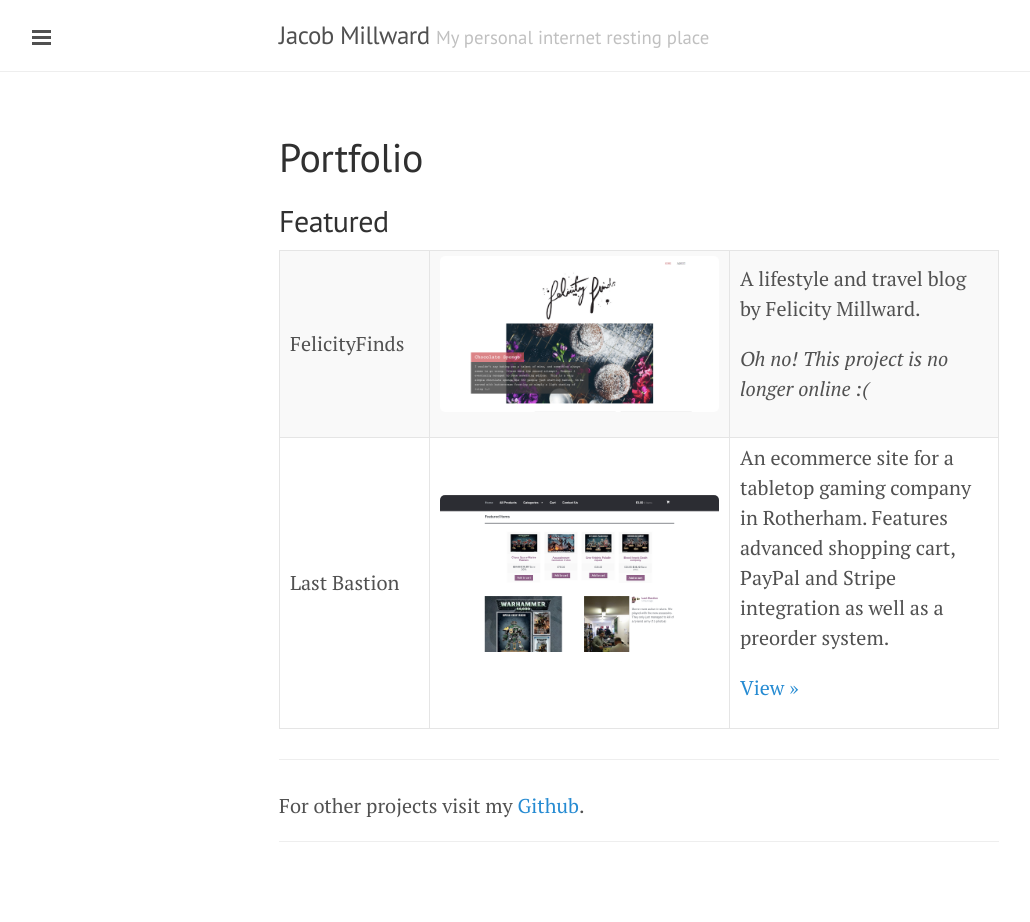
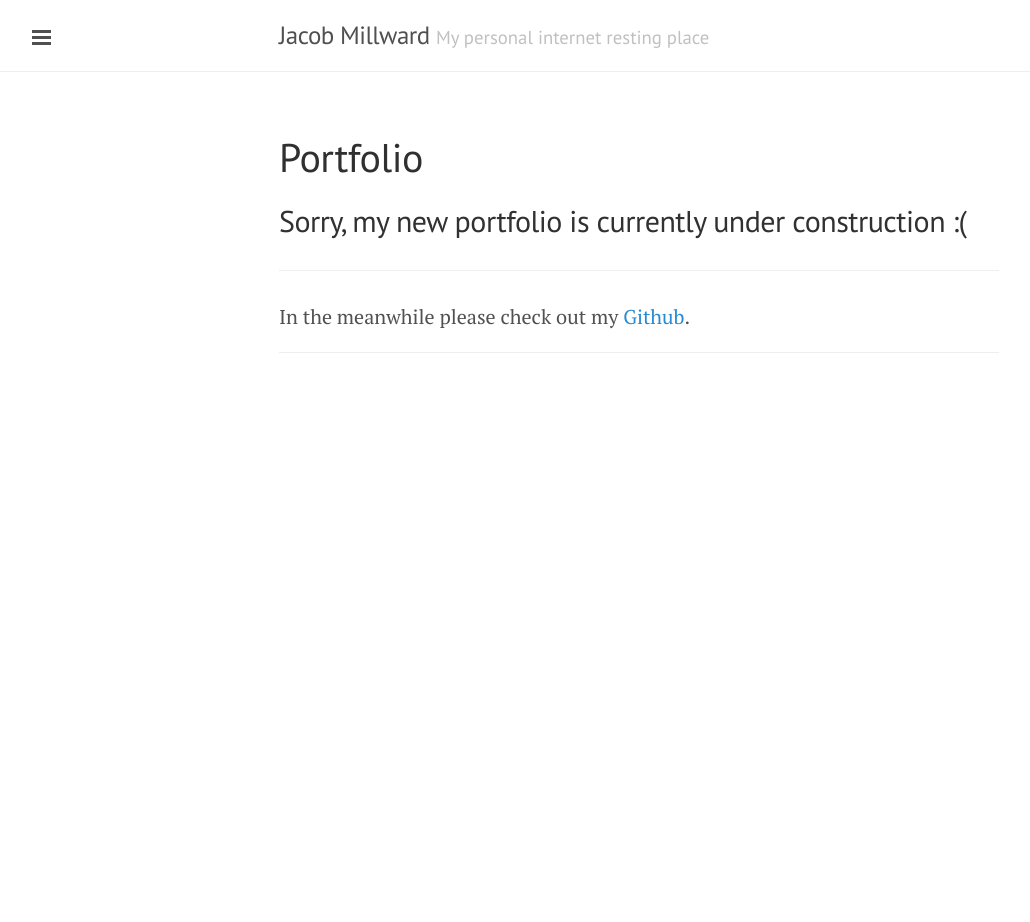
Before and after one commit to JacobMillward/blog, a Jekyll site: the page built from portfolio.md, in a window 1280 px wide. Shown: the whole page, without its empty margins (1-1031 px from the left). Built offline with Jekyll 4.4.1, drawn with Linux system fonts in a browser that asks for light colours; after the commit the page ends 900 px from its top, so only the background shows below that.

Commit message:
Replaced portfolio page with "Under Construction" message

```diff
--- a/portfolio.md
+++ b/portfolio.md
@@ -2,34 +2,7 @@
 layout: page
 title: Portfolio
 ---
-## Featured
-
-<table>
-  {% for project in site.data.projects %}
-  <tr>
-    <td style="width: 150px">{{project.name}}</td>
-    <td style="width:300px"><a class="fancybox" rel="group" href="{{project.image_url}}"><img src="{{project.image_url}}" alt="" /></a></td>
-    <td>
-      <p>
-        {{project.description}}
-      </p>
-      <p>
-      {% if project.url %}
-      <a href="{{project.url}}" target="_blank">View &raquo;</a>
-      {% else %}
-      <i>Oh no! This project is no longer online :(</i>
-      {% endif %}
-      </p>
-    </td>
-  </tr>
-  {% endfor %}
-  {% unless site.data.projects %}
-  <tr>
-    <td>Nothing here yet.</td>
-  </tr>
-  {% endunless %}
-</table>
-
+## Sorry, my new portfolio is currently under construction :(
 ----
 
-For other projects visit my [Github]({{site.github_url}}).
+In the meanwhile please check out my [Github]({{site.github_url}}).
```
